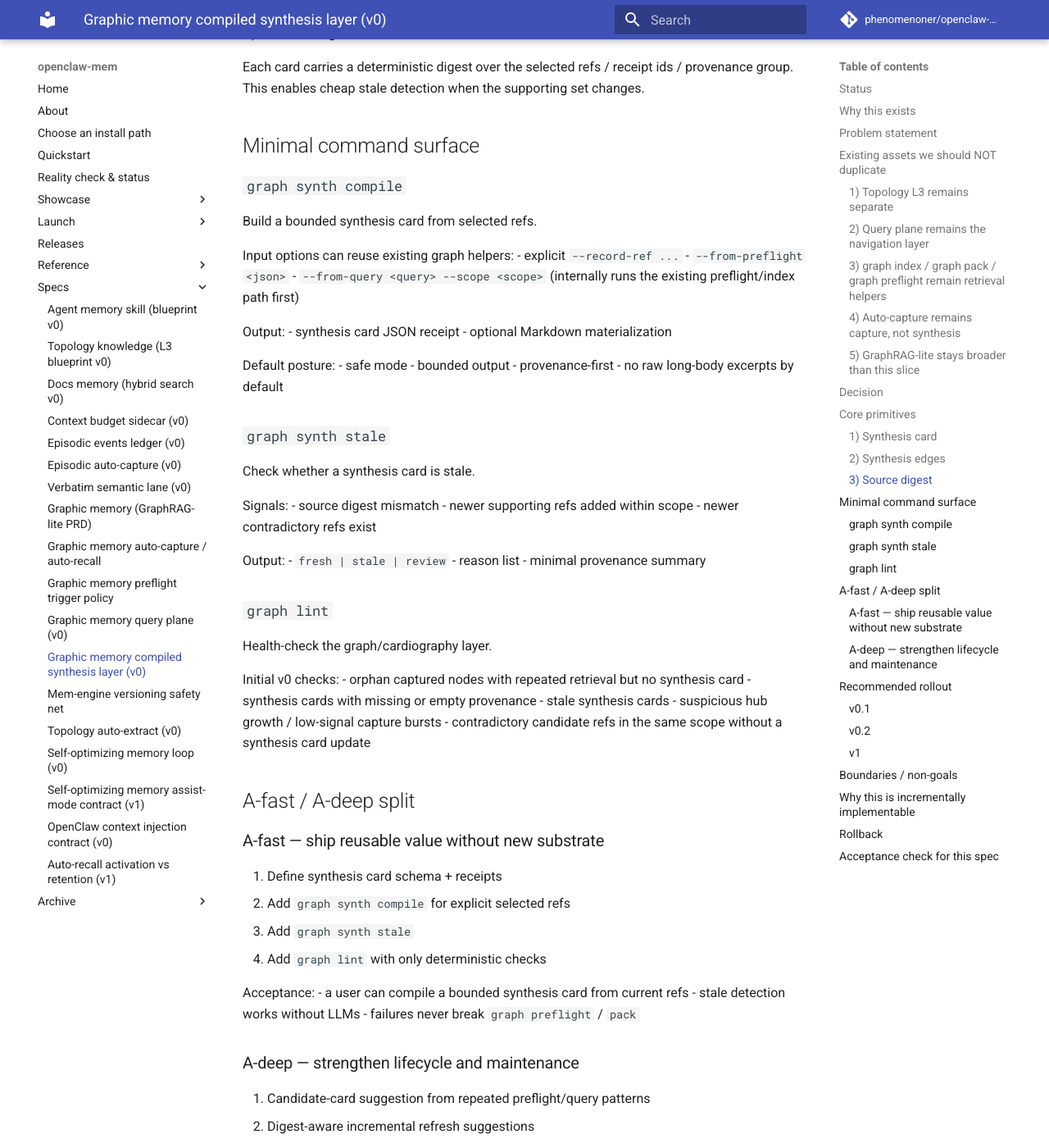
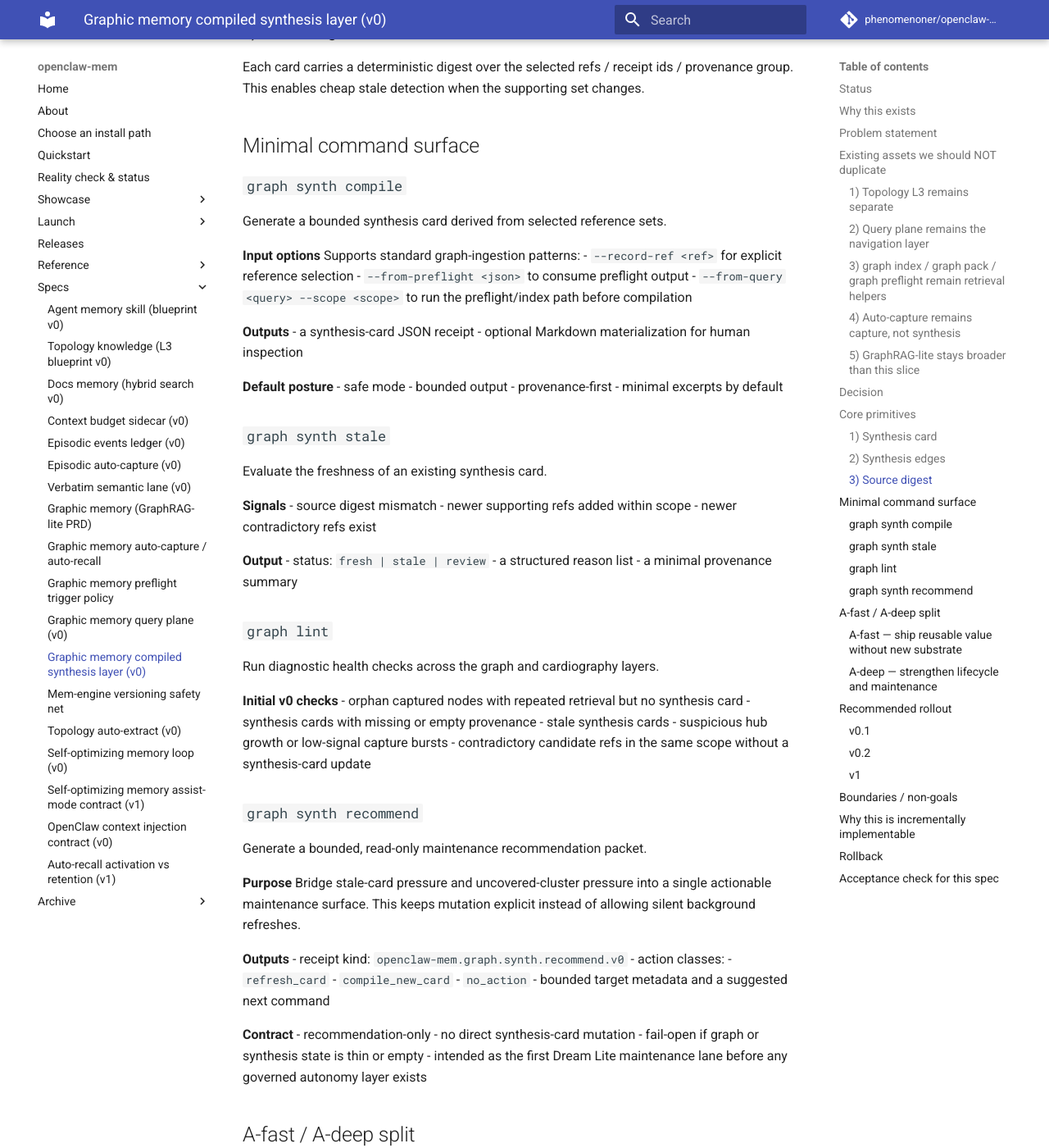
Before and after one commit to phenomenoner/openclaw-mem, an MkDocs documentation site: the page built from docs/specs/graphic-memory-compiled-synthesis-v0.md, in a window 1280 px wide and 1400 px high, scrolled down 2925 px. Shown: the whole window at 82% size. Built offline with MkDocs 1.6.1 and Material for MkDocs 9.7.7, drawn with Linux system fonts in a browser that asks for light colours; comment, search, counter and statistics services are not loaded.

Commit message:
feat: add graph synth recommend surface

```diff
--- a/docs/roadmap.md
+++ b/docs/roadmap.md
@@ -164,7 +164,7 @@ Acceptance criteria:
 
 ### 1.7c) Compiled synthesis layer (selected refs → maintained synthesis cards)
 
-Status: **PARTIAL** (`graph synth compile` / `graph synth stale` / deterministic `graph lint` shipped; graph preflight and graph pack now prefer fresh synthesis cards; deterministic review/contradiction signals now surface in stale/lint; richer maintenance still pending).
+Status: **PARTIAL** (`graph synth compile` / `graph synth stale` / `graph synth refresh` / `graph synth recommend` / deterministic `graph lint` shipped; graph preflight and graph pack now prefer fresh synthesis cards; deterministic review/contradiction signals now surface in stale/lint; richer maintenance and governed autonomy still pending).
 
 - Problem: Graphic Memory can capture refs and build bounded preflight/query bundles, but it still has to re-derive many high-value cross-source conclusions from scratch.
 - Goal: add a small, provenance-carrying **compiled synthesis layer** that turns selected refs into reusable synthesis cards with a stale/lint loop.
--- a/docs/specs/graphic-memory-compiled-synthesis-v0.md
+++ b/docs/specs/graphic-memory-compiled-synthesis-v0.md
@@ -117,45 +117,66 @@ This enables cheap stale detection when the supporting set changes.
 ## Minimal command surface
 
 ### `graph synth compile`
-Build a bounded synthesis card from selected refs.
+Generate a bounded synthesis card derived from selected reference sets.
 
-Input options can reuse existing graph helpers:
-- explicit `--record-ref ...`
-- `--from-preflight <json>`
-- `--from-query <query> --scope <scope>` (internally runs the existing preflight/index path first)
+**Input options**
+Supports standard graph-ingestion patterns:
+- `--record-ref <ref>` for explicit reference selection
+- `--from-preflight <json>` to consume preflight output
+- `--from-query <query> --scope <scope>` to run the preflight/index path before compilation
 
-Output:
-- synthesis card JSON receipt
-- optional Markdown materialization
+**Outputs**
+- a synthesis-card JSON receipt
+- optional Markdown materialization for human inspection
 
-Default posture:
+**Default posture**
 - safe mode
 - bounded output
 - provenance-first
-- no raw long-body excerpts by default
+- minimal excerpts by default
 
 ### `graph synth stale`
-Check whether a synthesis card is stale.
+Evaluate the freshness of an existing synthesis card.
 
-Signals:
+**Signals**
 - source digest mismatch
 - newer supporting refs added within scope
 - newer contradictory refs exist
 
-Output:
-- `fresh | stale | review`
-- reason list
-- minimal provenance summary
+**Output**
+- status: `fresh | stale | review`
+- a structured reason list
+- a minimal provenance summary
 
 ### `graph lint`
-Health-check the graph/cardiography layer.
+Run diagnostic health checks across the graph and cardiography layers.
 
-Initial v0 checks:
+**Initial v0 checks**
 - orphan captured nodes with repeated retrieval but no synthesis card
 - synthesis cards with missing or empty provenance
 - stale synthesis cards
-- suspicious hub growth / low-signal capture bursts
-- contradictory candidate refs in the same scope without a synthesis card update
+- suspicious hub growth or low-signal capture bursts
+- contradictory candidate refs in the same scope without a synthesis-card update
+
+### `graph synth recommend`
+Generate a bounded, read-only maintenance recommendation packet.
+
+**Purpose**
+Bridge stale-card pressure and uncovered-cluster pressure into a single actionable maintenance surface. This keeps mutation explicit instead of allowing silent background refreshes.
+
+**Outputs**
+- receipt kind: `openclaw-mem.graph.synth.recommend.v0`
+- action classes:
+  - `refresh_card`
+  - `compile_new_card`
+  - `no_action`
+- bounded target metadata and a suggested next command
+
+**Contract**
+- recommendation-only
+- no direct synthesis-card mutation
+- fail-open if graph or synthesis state is thin or empty
+- intended as the first Dream Lite maintenance lane before any governed autonomy layer exists
 
 ## A-fast / A-deep split
 
```
Also changed, not shown: docs/agent-memory-skill.md (+28 -10 lines), skills/agent-memory-skill.global.md (+2 -0 lines), skills/agent-memory-skill.readonly.md (+2 -0 lines).
